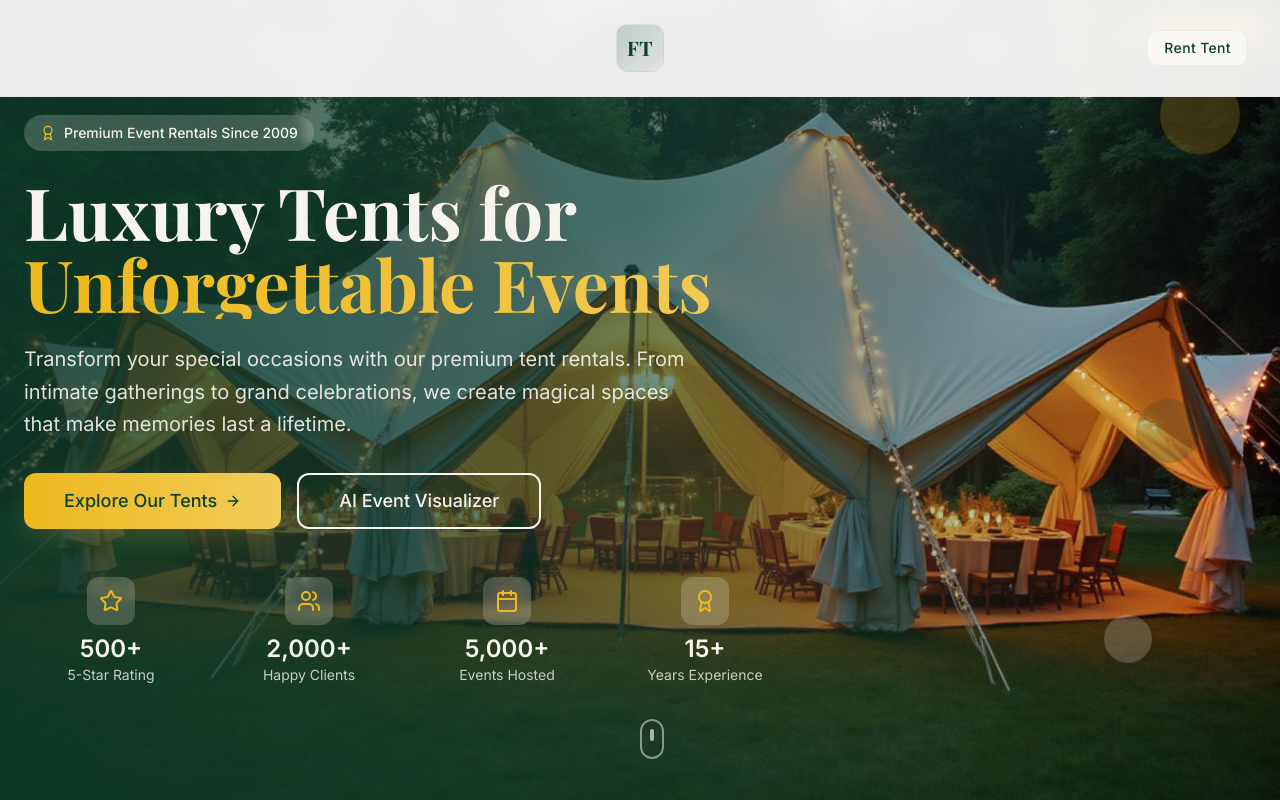
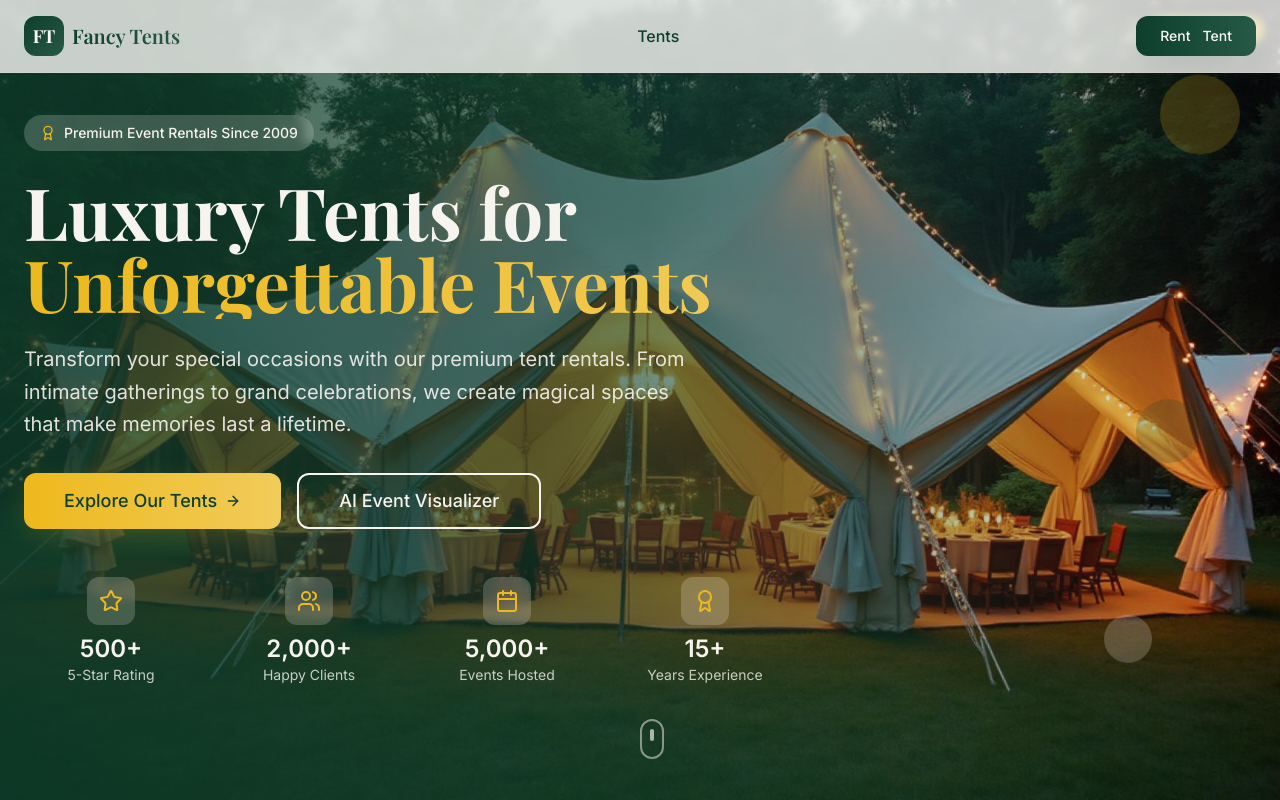
Before and after one commit to generative-jesse/event-visual-tents, a React (Vite) app: page / in a window 1280 px wide. Shown: the top 800 px of the page. Built offline with nearby package versions, Linux system fonts and the light colour scheme.

Commit message:
Reverted to commit e467c480dbee26b109e0e73d484f18528297d4db

```diff
--- a/src/components/Header.tsx
+++ b/src/components/Header.tsx
@@ -1,24 +1,82 @@
+import { useState } from "react";
 import { Link } from "react-router-dom";
+import { Menu, X, Phone, Mail } from "lucide-react";
 import { Button } from "@/components/ui/button";
+import { cn } from "@/lib/utils";
 
 const Header = () => {
+  const [isMenuOpen, setIsMenuOpen] = useState(false);
+
+  const navigation = [
+    { name: "Tents", href: "/tents" },
+  ];
+
   return (
-    <header className="fixed top-0 left-0 right-0 z-50 bg-background/95 backdrop-blur-md border-b border-border/20">
-      <div className="container mx-auto px-8 py-6">
-        <div className="flex items-center justify-center">
-          {/* Centered Logo */}
-          <Link to="/" className="flex items-center group">
-            <div className="w-12 h-12 bg-gradient-to-br from-primary/20 to-primary/5 border border-border/30 rounded-xl flex items-center justify-center transition-all duration-500 group-hover:scale-105 group-hover:shadow-lg group-hover:shadow-primary/10">
-              <span className="text-primary font-serif font-bold text-xl tracking-wide">FT</span>
+    <header className="fixed top-0 left-0 right-0 z-50 bg-card/80 backdrop-blur-sm border-b border-border/50">
+      <div className="container mx-auto px-6 py-4">
+        <div className="flex items-center justify-between">
+          {/* Logo */}
+          <Link to="/" className="flex items-center space-x-2 group">
+            <div className="w-10 h-10 bg-gradient-to-br from-primary to-forest-light rounded-lg flex items-center justify-center transition-transform duration-300 group-hover:scale-110">
+              <span className="text-primary-foreground font-serif font-bold text-lg">FT</span>
             </div>
+            <span className="text-xl font-serif font-semibold text-gradient-forest">Fancy Tents</span>
           </Link>
 
-          {/* Floating CTA */}
-          <div className="absolute right-8">
-            <Button variant="outline" size="sm" className="bg-background/80 backdrop-blur-sm border-border/40 hover:bg-primary/5 hover:border-primary/30 transition-all duration-300 px-4 py-2 text-sm font-medium tracking-wide">
-              Rent Tent
+          {/* Desktop Navigation */}
+          <nav className="hidden md:flex items-center space-x-8">
+            {navigation.map((item) => (
+              <Link
+                key={item.name}
+                to={item.href}
+                className="text-foreground hover:text-primary transition-colors duration-300 font-medium relative group"
+              >
+                {item.name}
+                <span className="absolute bottom-0 left-0 w-0 h-0.5 bg-primary transition-all duration-300 group-hover:w-full"></span>
+              </Link>
+            ))}
+          </nav>
+
+          {/* CTA */}
+          <div className="hidden md:flex items-center">
+            <Button variant="luxury" className="px-6 py-2">
+              <span className="font-medium">Rent</span>
+              <span className="ml-1 font-medium">Tent</span>
             </Button>
           </div>
+
+          {/* Mobile menu button */}
+          <button
+            className="md:hidden p-2 rounded-lg hover:bg-accent transition-colors duration-300"
+            onClick={() => setIsMenuOpen(!isMenuOpen)}
+          >
+            {isMenuOpen ? <X className="w-6 h-6" /> : <Menu className="w-6 h-6" />}
+          </button>
+        </div>
+
+        {/* Mobile Navigation */}
+        <div className={cn(
+          "md:hidden overflow-hidden transition-all duration-300",
+          isMenuOpen ? "max-h-80 opacity-100" : "max-h-0 opacity-0"
+        )}>
+          <nav className="pt-4 pb-2 space-y-2">
+            {navigation.map((item) => (
+              <Link
+                key={item.name}
+                to={item.href}
+                className="block px-4 py-2 text-foreground hover:text-primary hover:bg-accent rounded-lg transition-colors duration-300"
+                onClick={() => setIsMenuOpen(false)}
+              >
+                {item.name}
+              </Link>
+            ))}
+            <div className="px-4 py-2">
+              <Button variant="luxury" className="w-full">
+                <span className="font-medium">Rent</span>
+                <span className="ml-1 font-medium">Tent</span>
+              </Button>
+            </div>
+          </nav>
         </div>
       </div>
     </header>
```
